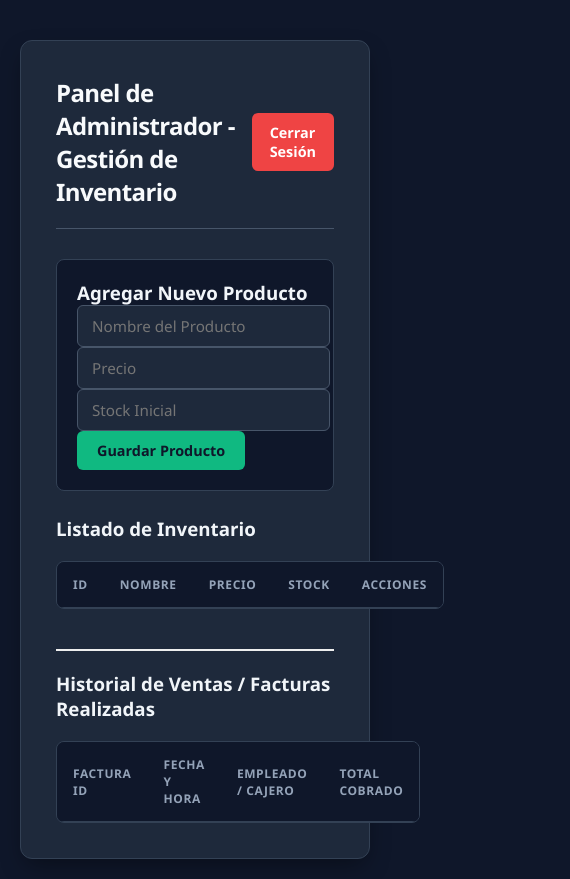
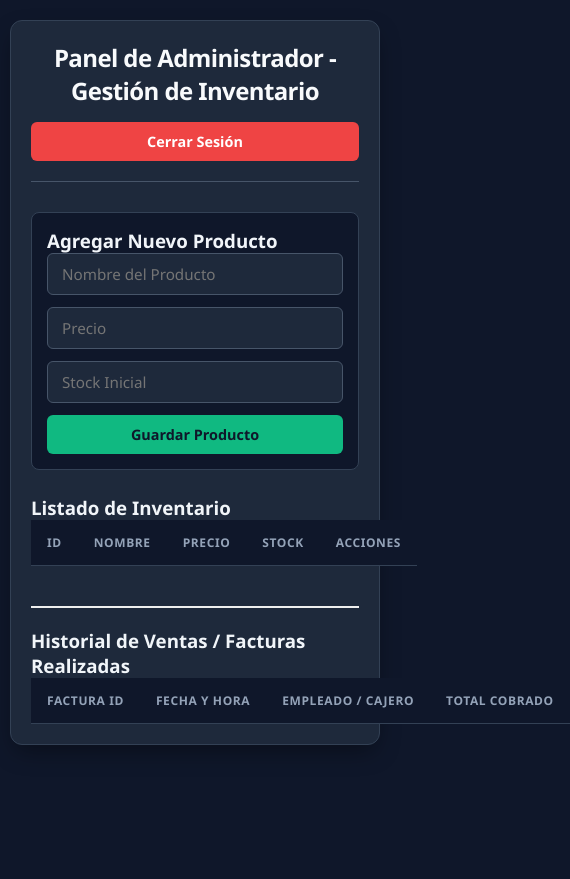
Before and after one commit to persz/Invetatio-sistema, a plain HTML site: page frontend/admin.html in a window 390 px wide. Shown: the whole page, 570 px wide, since content can reach past the window. After the commit the page ends 844 px from the top, so only its background shows below. Drawn offline with Linux system fonts and the light colour scheme; no server answers.

Commit message:
style: hacer el diseño totalmente responsivo para móviles y tablets

```diff
--- a/frontend/css/styles.css
+++ b/frontend/css/styles.css
@@ -13,6 +13,7 @@ body {
     color: #f1f5f9; /* Texto claro */
     display: flex;
     justify-content: center;
+    align-items: flex-start;
     padding: 20px;
     min-height: 100vh;
 }
@@ -36,6 +37,7 @@ header {
     border-bottom: 1px solid #475569;
     padding-bottom: 20px;
     margin-bottom: 30px;
+    gap: 15px; /* Evita que los textos colisionen */
 }
 
 header h1, header h2 {
@@ -45,7 +47,7 @@ header h1, header h2 {
 }
 
 /* ==========================================
-   Sección Unica de Login
+   Sección Única de Login
    ========================================== */
 .login-container {
     background: #1e293b;
@@ -57,7 +59,7 @@ header h1, header h2 {
     max-width: 400px;
     margin-top: 12vh;
     text-align: center;
-    align-self: flex-start; /* Evita estiramientos raros en flex */
+    align-self: center; /* Centrado perfecto en móvil */
 }
 
 .login-container h2 {
@@ -78,7 +80,7 @@ header h1, header h2 {
     transition: all 0.2s ease;
 }
 
-/* Efecto de enfoque cuando escribes en el Login */
+/* Efecto de enfoque cuando escribes */
 .login-container input:focus, .form-section input:focus {
     outline: none;
     border-color: #06b6d4; /* Acento Cian */
@@ -103,7 +105,7 @@ header h1, header h2 {
     background: #0891b2;
 }
 
-/* Estilo para el mensaje de error que maneja auth.js */
+/* Estilo para el mensaje de error */
 #error-msg {
     background-color: rgba(239, 68, 68, 0.1);
     border: 1px solid #ef4444;
@@ -115,22 +117,29 @@ header h1, header h2 {
 }
 
 /* ==========================================
-   Tablas de Inventario Modernas
+   Tablas de Inventario Modernas (Y su contenedor responsivo)
    ========================================== */
+/* 💡 RECOMENDACIÓN: Envuelve tus <table> dentro de un <div class="table-wrapper"> en tu HTML */
+.table-wrapper {
+    width: 100%;
+    overflow-x: auto; /* Permite scroll horizontal en móvil si la tabla es muy ancha */
+    margin-top: 20px;
+    border-radius: 8px;
+    border: 1px solid #334155;
+    -webkit-overflow-scrolling: touch; /* Scroll suave en iOS */
+}
+
 table {
     width: 100%;
     border-collapse: separate;
     border-spacing: 0;
-    margin-top: 20px;
-    border-radius: 8px;
-    overflow: hidden;
-    border: 1px solid #334155;
 }
 
 th, td {
     padding: 14px 16px;
     text-align: left;
     border-bottom: 1px solid #334155;
+    white-space: nowrap; /* Evita que el texto de las celdas se rompa feo en líneas raras */
 }
 
 th {
@@ -148,9 +157,8 @@ td {
     font-size: 0.95rem;
 }
 
-/* Efecto hover en las filas de la tabla */
 tr:hover td {
-    background-color: #24334d; /* Resalta sutilmente la fila activa */
+    background-color: #24334d;
 }
 
 /* ==========================================
@@ -171,7 +179,7 @@ button:hover {
 }
 
 .btn-logout {
-    background: #ef4444; /* Rojo plano moderno */
+    background: #ef4444;
     color: white;
     text-decoration: none;
     padding: 10px 18px;
@@ -186,7 +194,7 @@ button:hover {
 }
 
 .btn-edit {
-    background: #f59e0b; /* Ámbar plano */
+    background: #f59e0b;
     color: #0f172a;
     margin-right: 6px;
 }
@@ -196,7 +204,7 @@ button:hover {
     color: white;
 }
 
-/* Formulario de agregar/editar productos */
+/* Formulario de agregar/editar productos moderno y flexible */
 .form-section {
     background: #0f172a;
     padding: 20px;
@@ -205,18 +213,78 @@ button:hover {
     margin-bottom: 25px;
 }
 
+/* Convertimos el formulario interno en un layout flexible */
+.form-section form {
+    display: flex;
+    flex-wrap: wrap; /* Permite saltar de línea si no caben los inputs */
+    gap: 12px; /* Espaciado uniforme */
+    align-items: center;
+}
+
 .form-section input {
     padding: 10px 14px;
-    margin-right: 12px;
     background-color: #1e293b;
     border: 1px solid #475569;
     border-radius: 6px;
     color: #f8fafc;
     font-size: 0.95rem;
+    flex: 1 1 200px; /* Crece y se encoge dinámicamente con un mínimo de 200px */
+    width: 100%;
 }
 
 #productoForm button {
-    background: #10b981; /* Esmeralda para acciones de guardar */
+    background: #10b981; /* Esmeralda */
     color: #0f172a;
     padding: 10px 20px;
+    flex: 1 1 auto; /* Se adapta al espacio restante en móviles */
+    text-align: center;
 }
+
+/* ==========================================
+   MEDIA QUERIES (Adaptación para Móviles y Tablets)
+   ========================================== */
+
+/* Tablets y pantallas medianas (Menor a 768px) */
+@media (max-width: 768px) {
+    body {
+        padding: 10px; /* Menos espacio en los bordes de la pantalla */
+    }
+
+    .container {
+        padding: 20px; /* Reducción de padding interno */
+        margin-top: 10px;
+    }
+
+    header {
+        flex-direction: column; /* Apila el título y el botón de cerrar sesión */
+        text-align: center;
+        align-items: center;
+    }
+
+    .btn-logout {
+        width: 100%; /* Botón de salir a pantalla completa en móvil */
+        text-align: center;
+    }
+}
+
+/* Pantallas pequeñas y Celulares (Menor a 480px) */
+@media (max-width: 480px) {
+    .login-container {
+        padding: 25px 20px;
+        margin-top: 5vh;
+    }
+
+    .login-container h2 {
+        font-size: 1.5rem;
+    }
+
+    .form-section {
+        padding: 15px;
+    }
+
+    /* Forzar a que los botones de acción de las tablas tengan espacio */
+    .btn-edit, .btn-delete {
+        padding: 6px 10px;
+        font-size: 0.85rem;
+    }
+}
```
